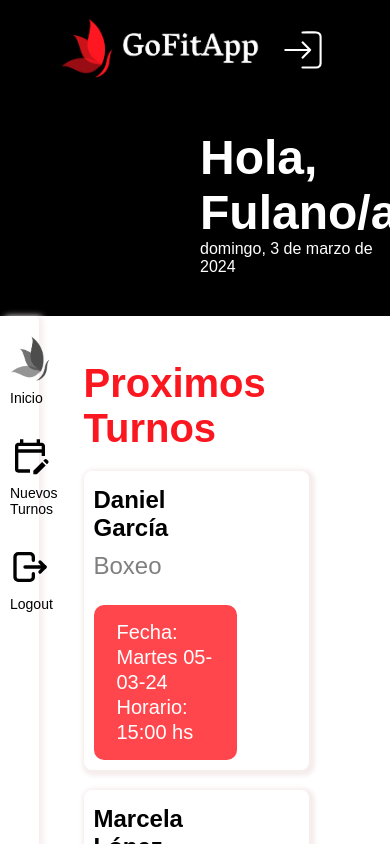
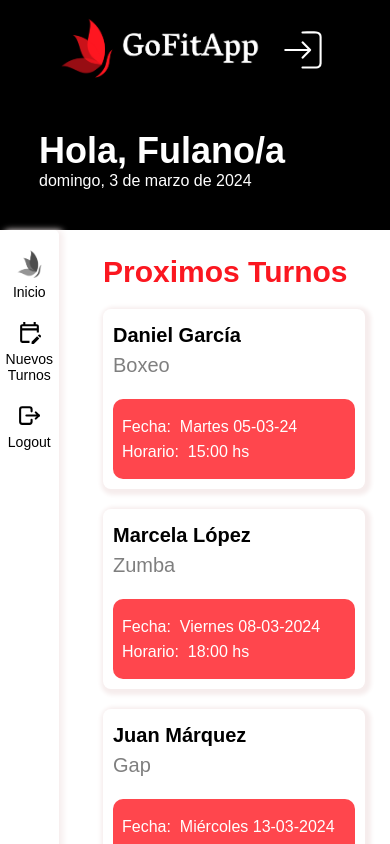
Before and after one commit to Alex420s/C16-74-n-python, a React (Create React App) app in the folder frontend/: page /usuario in a window 390 px wide. Shown: the top 844 px of the page. Built offline with nearby package versions, Linux system fonts and the light colour scheme; the HTML template or start-up script is replaced by a standard one.

Commit message:
usuario responsivo

```diff
--- a/frontend/src/stylesheets/Saludo.css
+++ b/frontend/src/stylesheets/Saludo.css
@@ -15,3 +15,26 @@
     margin: 0 0 20px 200px;
     font-size: 16px;
 }
+
+@media (max-width: 1024px) {
+    .hola-fulana{
+        margin:  40px 0 0px 10%;
+    }
+    .fecha-hoy{
+        align-items: start;
+        margin: 0 0 20px 10%;
+        font-size: 16px;
+    }
+}
+
+@media (max-width: 768px) {
+    .hola-fulana{
+        margin:  40px 0 0px 10%;
+        font-size: 36px;
+    }
+    .fecha-hoy{
+        align-items: start;
+        margin: 0 0 20px 10%;
+        font-size: 16px;
+    }
+}
--- a/frontend/src/stylesheets/Sidebar.css
+++ b/frontend/src/stylesheets/Sidebar.css
@@ -26,3 +26,24 @@
 .sidebar img {
     width: 40px;
 }
+
+@media (max-width: 408px) {
+    .sidebar {
+        width: 15%;
+        display: flex;
+        flex-direction: column;
+        align-items: center;
+    }
+    .sidebar img {
+        width: 25px;
+    }
+
+    .sidebarIcons {
+        font-size: 25px;
+        cursor: pointer;
+    }
+
+    .sidebar li {
+        margin-bottom: 20px;
+    }
+}
--- a/frontend/src/stylesheets/UserPage.css
+++ b/frontend/src/stylesheets/UserPage.css
@@ -68,7 +68,7 @@
     margin-left: 8px;
 }
 
-@media only screen and (max-width: 1067px) {
+@media only screen and (max-width: 1024px) {
     .novedades {
         margin-left: 5%;
         width: 90%;
@@ -85,16 +85,14 @@
     .novedadBox {
         display: flex;
         flex-direction: column;
-        width: 80%;
+        width: 100%;
         padding: 10px;
-        border-radius: 8px;
-        box-shadow: 2px 2px 4px 4px #f6eded;
         margin-top: 20px;
     }
 
     .boxProf,
     .boxFecha {
-        width: 70%;
+        width: 100%;
     }
 
     .boxProf {
@@ -105,12 +103,51 @@
         border-radius: 10px;
         padding: 15px;
     }
+}
+
+@media (max-width: 768px) {
 
     .fechaHora {
-        font-size: 20px;
-        line-height: 25px;
-        font-weight: 500;
+        font-size: 18px;
         margin-left: 8px;
     }
+    .tituloNov {
+        margin: 0 0 20px;
+        font-size: 34px;
+        font-weight: bold;
+        text-align: left;
+    }
+}
 
+@media (max-width: 408px) {
+
+    .fechaHora {
+        font-size: 16px;
+        margin-left: 8px;
+    }
+    .boxFecha{
+        padding: 15px 1px;
+    }
+    .tituloNov {
+        margin: 0 0 20px;
+        font-size: 30px;
+        font-weight: bold;
+        text-align: left;
+    }
+
+    .profesional{
+        width: 100%;
+        align-items: center;
+        font-size: 20px;
+        font-weight:600;
+        margin: 5px 0 2px 0;
+    }
+
+    .disciplina{
+        font-size: 20px;
+        margin: 5px 0 2px 0;
+        border: none;
+        padding: 0;
+        color: black;
+    }
 }
```
